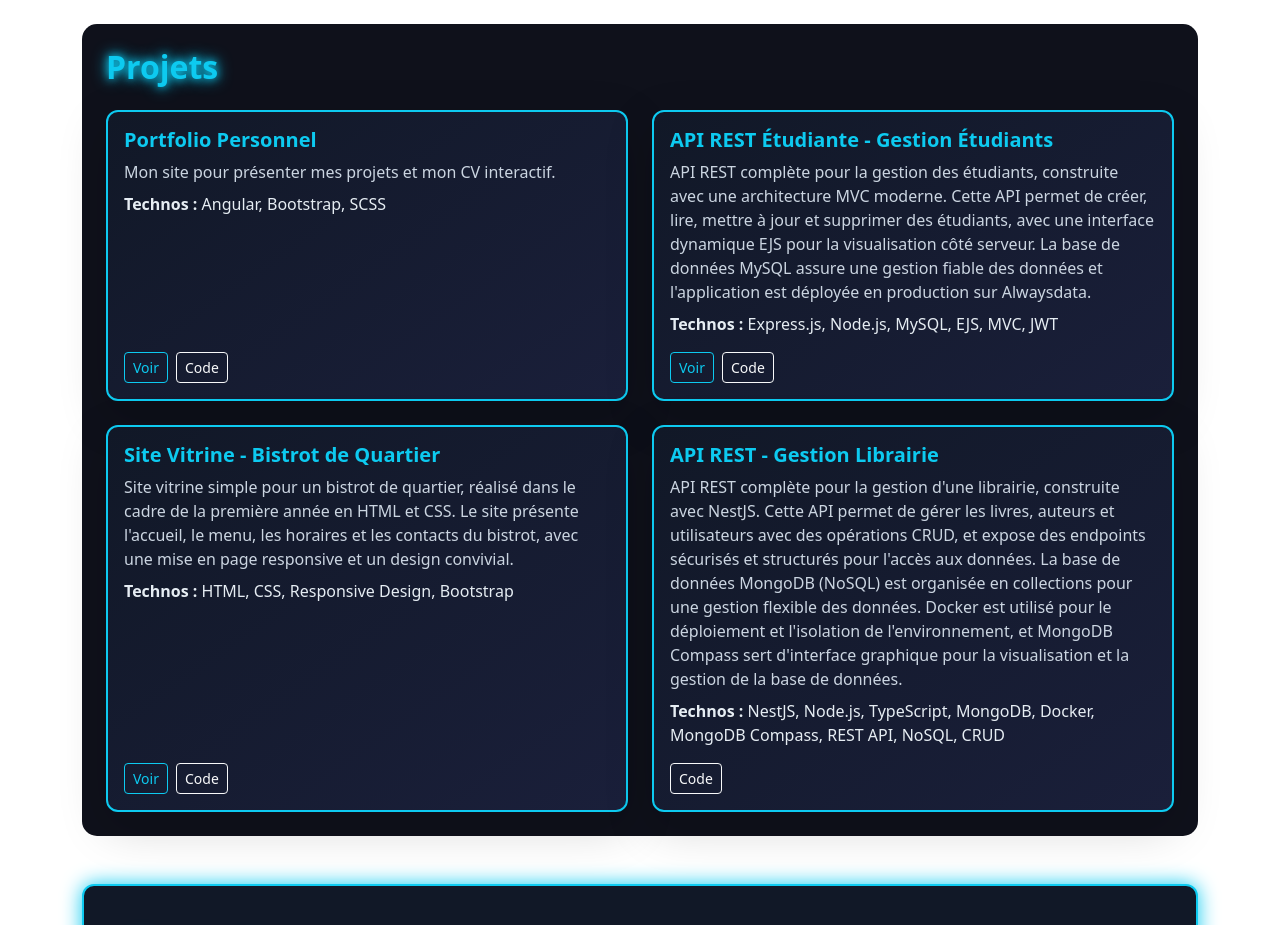
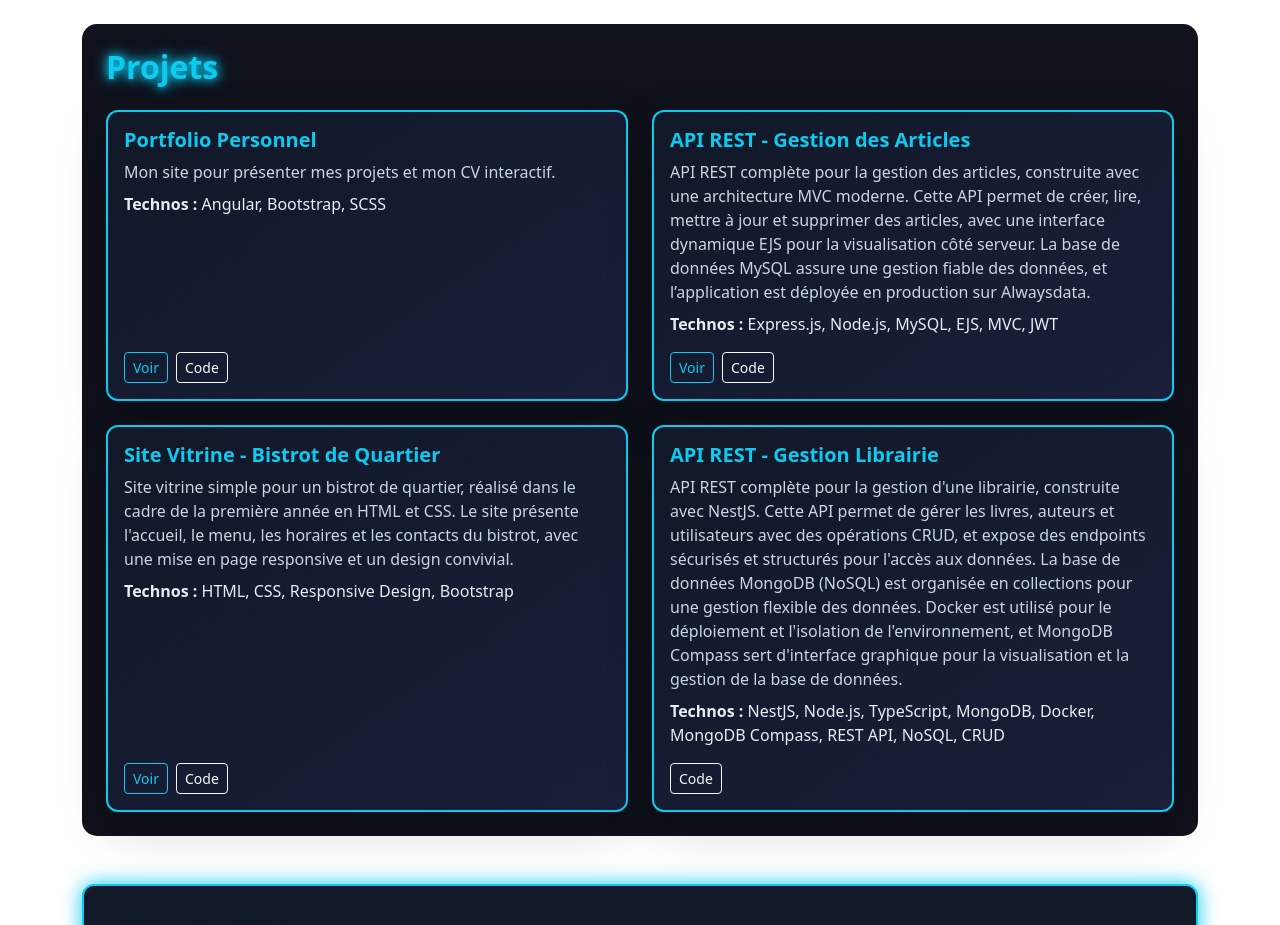
Before and after one commit to Abdourazack/PortFolio-Adel, an Angular app: page / in a window 1280 px wide. Shown: the part 2660-3585 px from the top of the page. Built offline with nearby package versions, Linux system fonts and the light colour scheme.

Commit message:
Ajout de nouveaux fichiers / mise à jour

```diff
--- a/src/app/components/projects/projects.ts
+++ b/src/app/components/projects/projects.ts
@@ -26,10 +26,10 @@ export class Projects {
       code: 'https://github.com/Abdourazack/PortFolio-Adel.git'
     },
     {
-      title: 'API REST Étudiante - Gestion Étudiants',
-      description: `API REST complète pour la gestion des étudiants, construite avec une architecture MVC moderne.
-      Cette API permet de créer, lire, mettre à jour et supprimer des étudiants, avec une interface dynamique EJS pour la visualisation côté serveur.
-      La base de données MySQL assure une gestion fiable des données et l'application est déployée en production sur Alwaysdata.`,
+      title: 'API REST - Gestion des Articles',
+      description: `API REST complète pour la gestion des articles, construite avec une architecture MVC moderne.
+  Cette API permet de créer, lire, mettre à jour et supprimer des articles, avec une interface dynamique EJS pour la visualisation côté serveur.
+  La base de données MySQL assure une gestion fiable des données, et l’application est déployée en production sur Alwaysdata.`,
       technologies: ['Express.js', 'Node.js', 'MySQL', 'EJS', 'MVC', 'JWT'],
       code: 'https://github.com/Abdourazack/gestion-article-mvc.git',
       link: 'https://gestionarticle.alwaysdata.net/'
@@ -44,15 +44,15 @@ export class Projects {
     },
 
     {
-  title: 'API REST - Gestion Librairie',
-  description: `API REST complète pour la gestion d'une librairie, construite avec NestJS.
+      title: 'API REST - Gestion Librairie',
+      description: `API REST complète pour la gestion d'une librairie, construite avec NestJS.
   Cette API permet de gérer les livres, auteurs et utilisateurs avec des opérations CRUD,
   et expose des endpoints sécurisés et structurés pour l'accès aux données.
   La base de données MongoDB (NoSQL) est organisée en collections pour une gestion flexible des données.
   Docker est utilisé pour le déploiement et l'isolation de l'environnement, et MongoDB Compass sert d'interface graphique pour la visualisation et la gestion de la base de données.`,
-  technologies: ['NestJS', 'Node.js', 'TypeScript', 'MongoDB', 'Docker', 'MongoDB Compass', 'REST API', 'NoSQL', 'CRUD'],
-  code: 'https://github.com/Abdourazack/Librairie.git'
-}
+      technologies: ['NestJS', 'Node.js', 'TypeScript', 'MongoDB', 'Docker', 'MongoDB Compass', 'REST API', 'NoSQL', 'CRUD'],
+      code: 'https://github.com/Abdourazack/Librairie.git'
+    }
 
 
   ];
```
